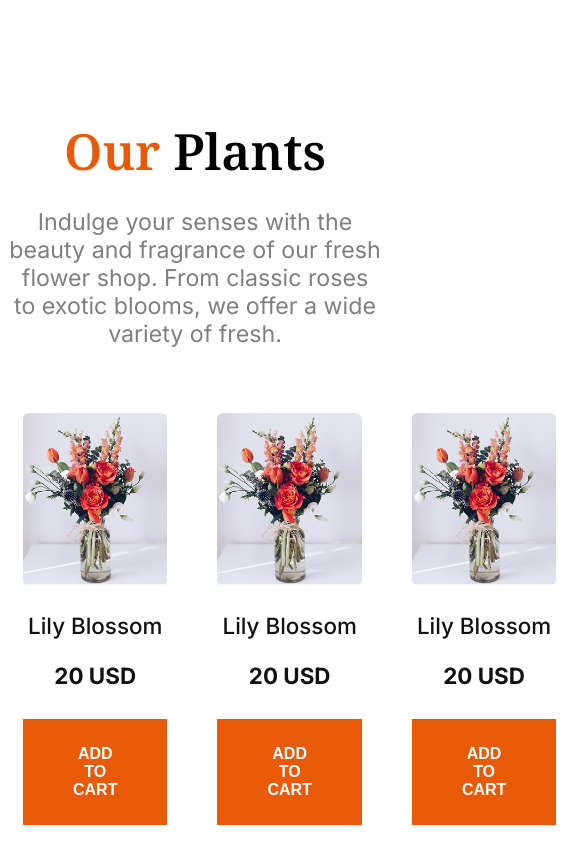
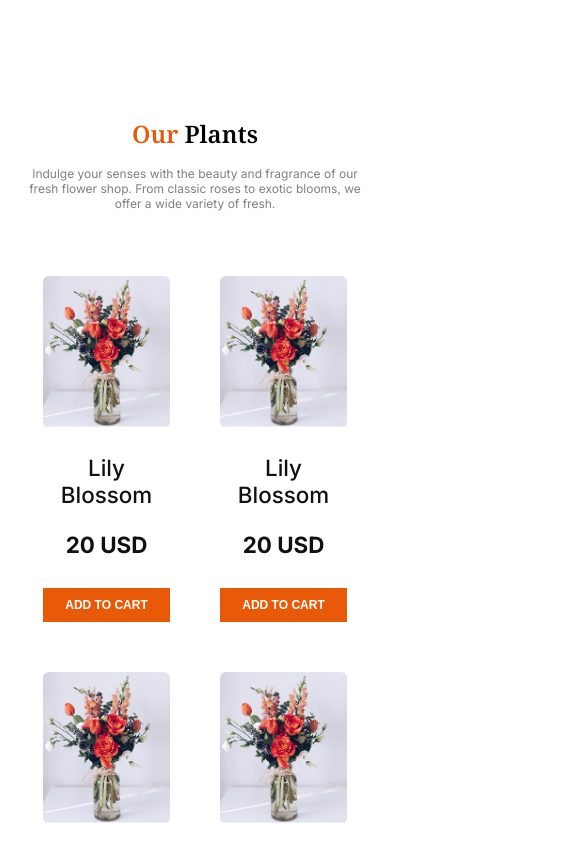
Before and after one commit to badsha103868/responsive-flower-a02, a plain HTML site: page index.html in a window 390 px wide. Shown: the part 544-1387 px from the top of the page, 585 px wide, since content can reach past the window. Drawn offline with Linux system fonts and the light colour scheme.

Commit message:
added plant section responsive

```diff
--- a/styles/flower.css
+++ b/styles/flower.css
@@ -217,3 +217,27 @@ width: 100%;
   color: #111111;
   margin-bottom: 30px;
 }
+/* plant section responsive */
+@media screen and (max-width:576px) {
+  .plant-section{
+    margin: 0 20px;
+
+    text-align: center;
+  }
+  .plant-container{
+    display: grid;
+    grid-template-columns: repeat(2, 1fr);
+    gap: 20px;
+    align-items: center;
+  }
+  .plant-title{
+    font-size: 1.5rem;
+  }
+  .plant-description{
+    font-size:0.75rem ;
+  }
+  .btn-primary{
+    padding: 10px 0;
+    font-size: 0.75rem;
+  }
+}
```
